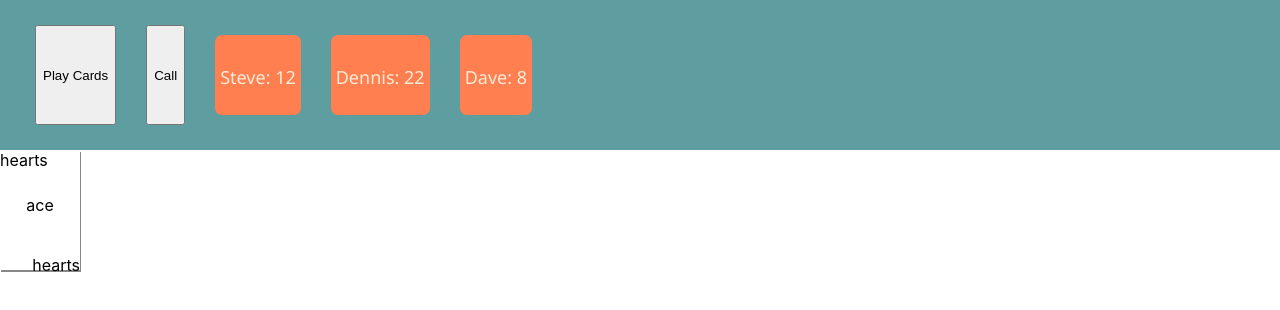
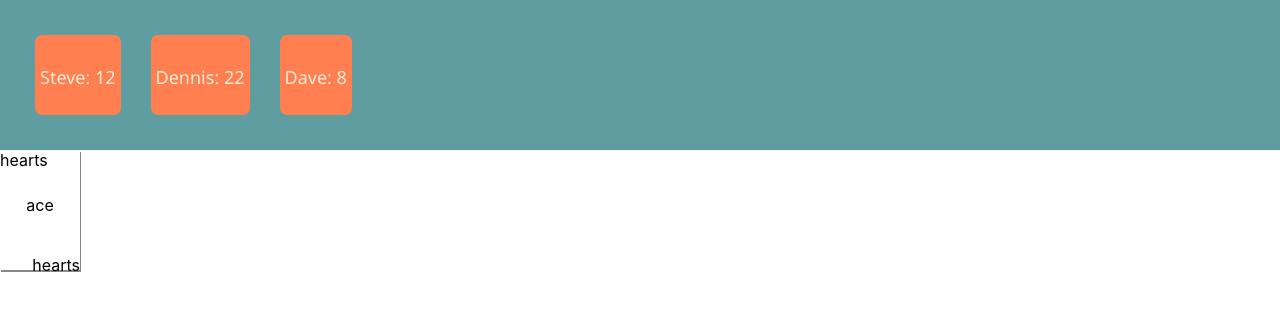
Before and after one commit to THEredhoodieguy/Cheat, a React (Create React App) app in the folder cheat-client/: page / in a window 1280 px wide. Shown: the top 310 px of the page. Built offline with nearby package versions, Linux system fonts and the light colour scheme.

Commit message:
added comments and removed buttons from header

```diff
--- a/cheat-client/src/components/Card.jsx
+++ b/cheat-client/src/components/Card.jsx
@@ -1,5 +1,6 @@
 import React from 'react';
 
+//represents and displays a single card
 class Card extends React.Component {
     render = () => {
         return (
--- a/cheat-client/src/components/Header.jsx
+++ b/cheat-client/src/components/Header.jsx
@@ -1,11 +1,10 @@
 import React from 'react';
 
+//Shows information about player's opponents
 class Header extends React.Component {
     render = () => {
         return (
             <div className="header">
-                <button>Play Cards</button>
-                <button>Call</button>
                 {this.props.opponents?.map((value, index) => {
                     return <div key={index} className="opponent">{value.name}: {value.handSize}</div>
                 })}
```
